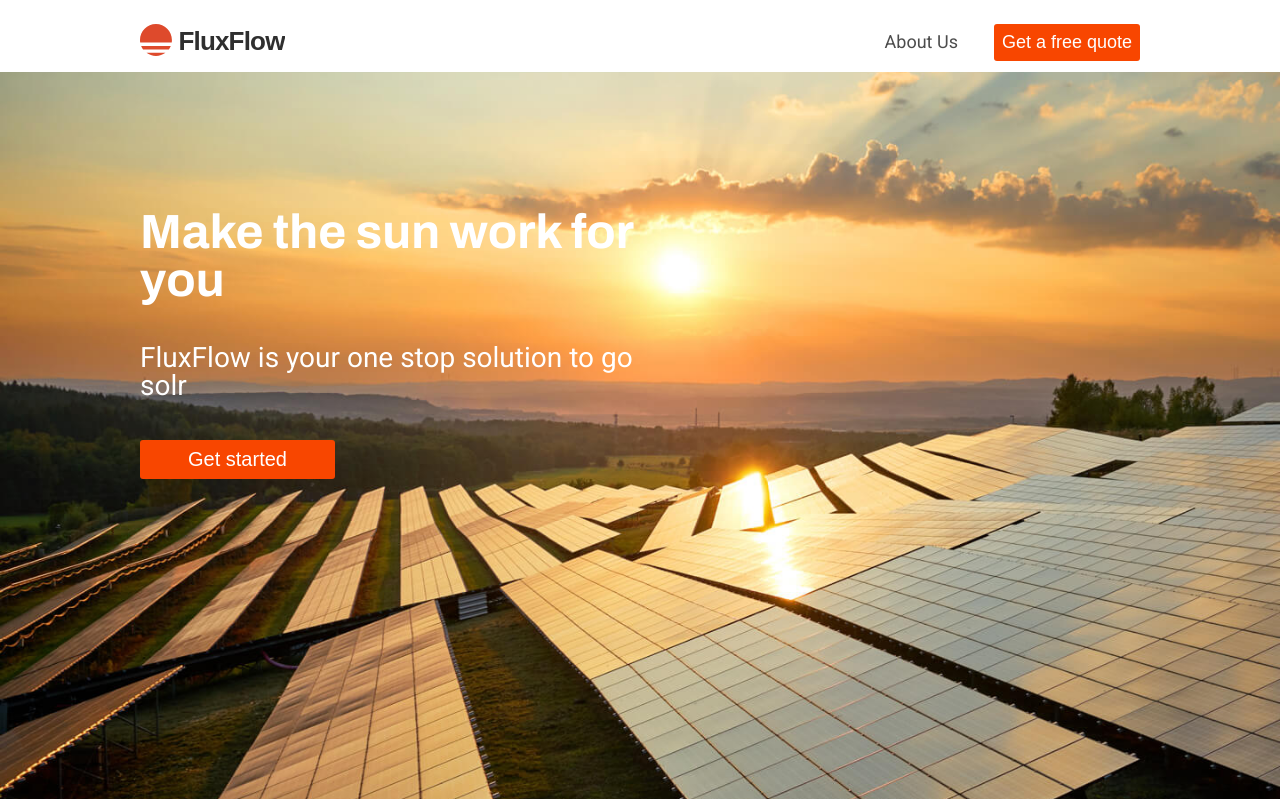
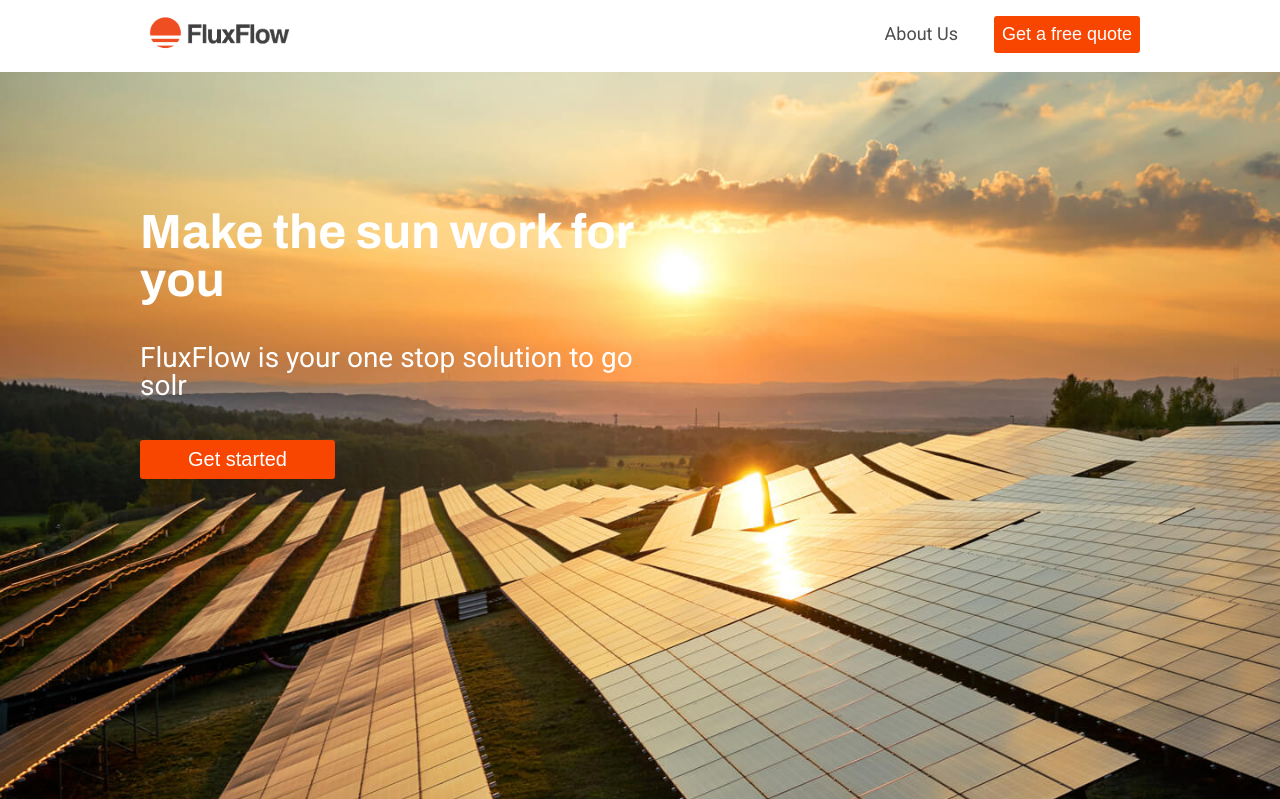
Before and after one commit to RohitRepo/flux, a Django app: page / in a window 1280 px wide. Shown: the top 799 px of the page. Run offline with Django 3.2, Linux system fonts and the light colour scheme.

Commit message:
Change logo to png

```diff
--- a/flux/static/css/base.css
+++ b/flux/static/css/base.css
@@ -105,6 +105,7 @@ a {
     width: 100%;
     background-color: white;
     padding: 20px 32px;
+    padding-top: 0;
     height: 72px;
 }
 
@@ -121,7 +122,7 @@ a {
 }
 
 .header-logo-holder .header-logo {
-    height: 32px;
+    height: 56px;
     display: inline-block;
 }
 
@@ -134,6 +135,7 @@ a {
 .header-container .header-action-holder {
     display: inline-block;
     float: right;
+    padding-top: 12px;
 }
 
 .header-action-holder .header-action {
@@ -154,7 +156,7 @@ a {
 
 @media (max-width: 800px) {
     .header-container .header-action-holder {
-        padding-top: 10px
+        padding-top: 24px
     }
 }
 
--- a/flux/templates/about.html
+++ b/flux/templates/about.html
@@ -16,7 +16,7 @@
 		<section class="site-header">
 			<div class="header-container clearfix">
 				<div class="header-logo-holder">
-					<a href="/"><img src="/static/images/logo.svg" class="header-logo"></a>
+					<a href="/"><img src="/static/images/logo.png" class="header-logo"></a>
 					<!-- <h1><a href="/">FluxFlow</a></h1> -->
 				</div>
 				<div class="header-action-holder">
--- a/flux/templates/done.html
+++ b/flux/templates/done.html
@@ -16,7 +16,7 @@
 		<section class="site-header">
 			<div class="header-container clearfix">
 				<div class="header-logo-holder">
-					<a href="/"><img src="/static/images/logo.svg" class="header-logo"></a>
+					<a href="/"><img src="/static/images/logo.png" class="header-logo"></a>
 					<!-- <h1><a href="/">FluxFlow</a></h1> -->
 				</div>
 				<div class="header-action-holder">
--- a/flux/templates/index.html
+++ b/flux/templates/index.html
@@ -16,7 +16,7 @@
 		<section class="site-header">
 			<div class="header-container clearfix">
 				<div class="header-logo-holder">
-					<a href="/"><img src="/static/images/logo.svg" class="header-logo"></a>
+					<a href="/"><img src="/static/images/logo.png" class="header-logo"></a>
 					<!-- <h1>FluxFlow</h1> -->
 				</div>
 				<div class="header-action-holder">
```
Also changed, not shown: flux/static/images/logo.png (added).
